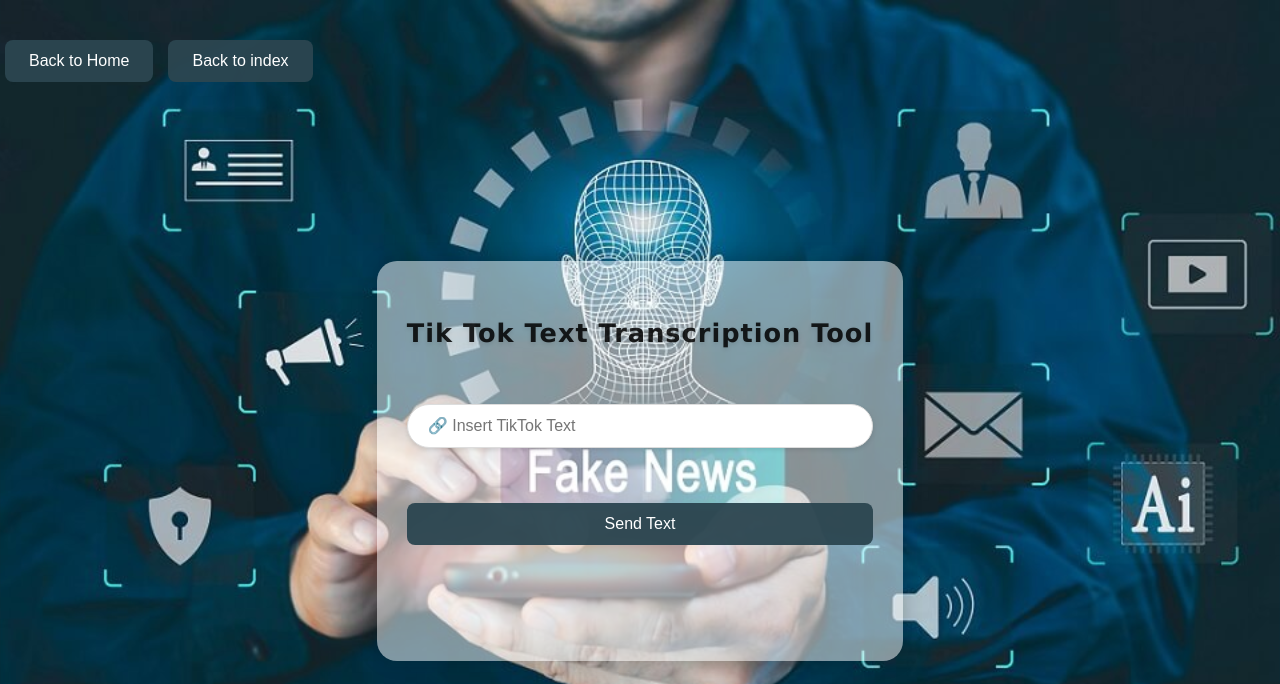
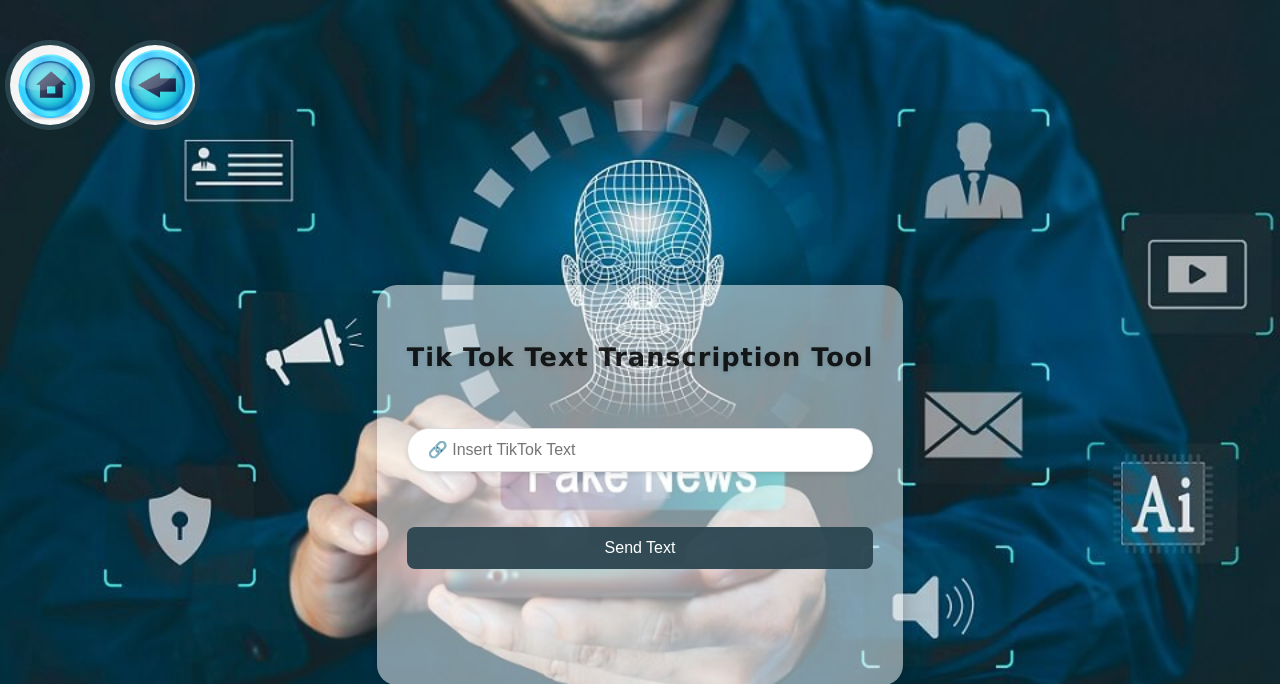
Before and after one commit to GALANDYONATAN/FakenewsProject, a Flask app: page /textpage in a window 1280 px wide. Shown: the top 684 px of the page. Run offline with Flask 3, Linux system fonts and the light colour scheme; parts of the project's set-up code (start-up, migrations or seed data) failed here and were passed over.

Commit message:
commit resutlt

```diff
--- a/project/static/css/textpage.css
+++ b/project/static/css/textpage.css
@@ -134,3 +134,20 @@
   gap:15px;
 
 }
+
+.backtohp button img {
+  width: 80px;         /* קובע גודל */
+  height: 80px;        /* עדיף לשים אותו ערך כמו width */
+  border-radius: 50%;  /* הופך את התמונה לעיגול */
+  object-fit: cover;   /* ממלא את הצורה בלי לעוות */
+}
+
+
+.backtohp button {
+  border-radius: 50%;
+  padding: 5px;
+  background-color: #2c4650f3;
+  display: flex;
+  align-items: center;
+  justify-content: center;
+}
--- a/project/templates/textpage.html
+++ b/project/templates/textpage.html
@@ -10,10 +10,15 @@
 
   <div class="backtohp">
     <a href="{{ url_for('home') }}">
-          <button>Back to Home</button>
+      <button>
+        <img src="/static/pictures/home.jpg" alt="Home" width="80" height="80">
+      </button>
     </a>
     <a href="{{ url_for('index') }}">
-          <button>Back to index</button>
+      <button>
+        <img src="/static/pictures/left.jpg" alt="Home" width="80" height="80">
+      </button>
+
     </a>
   </div>
 
```
Also changed, not shown: project/static/css/index.css (+21 -0 lines), project/static/css/videopage.css (+17 -0 lines), project/templates/index.html (+7 -5 lines), project/templates/videopage.html (+7 -2 lines), project/static/pictures/home.jpg (added), project/static/pictures/left.jpg (added), project/static/pictures/right.jpg (added), 3 other files. Lines whose indentation alone changed are shown as unchanged.
